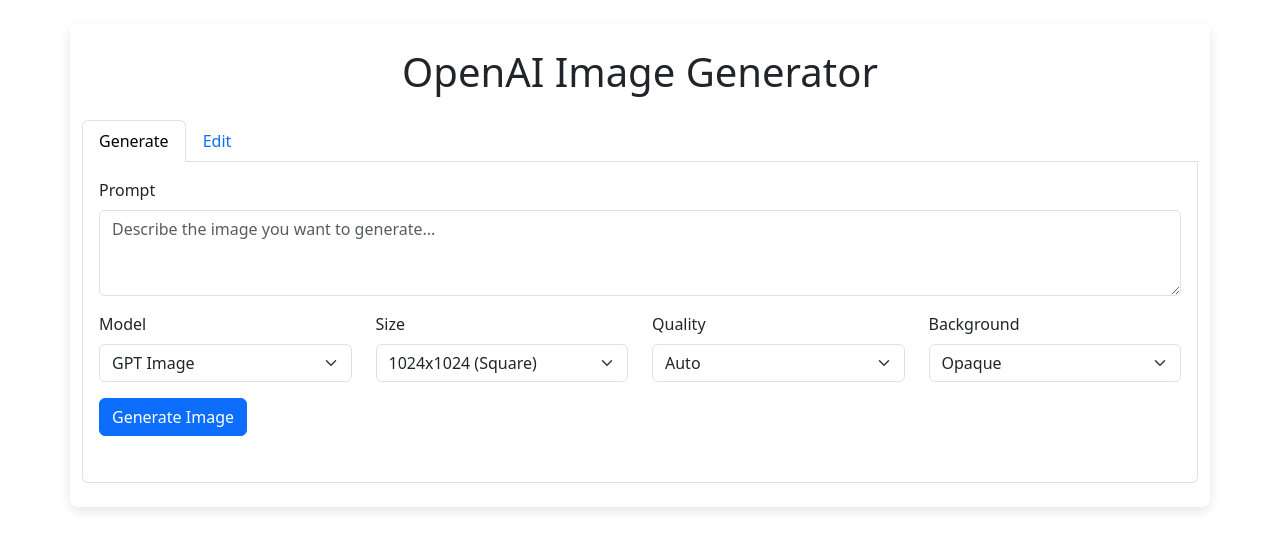
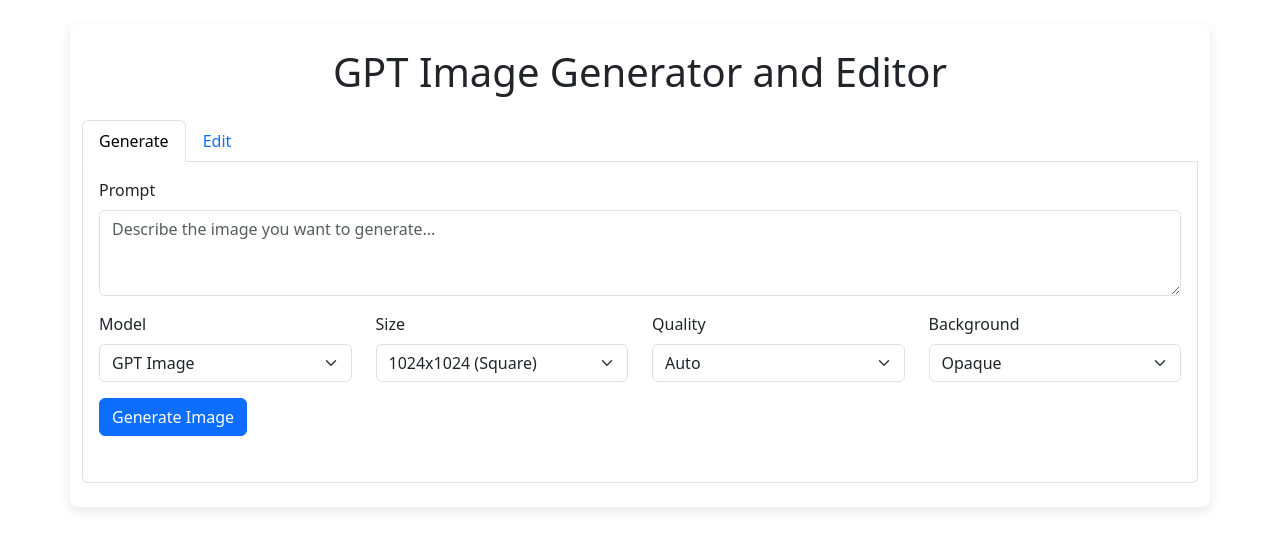
Before and after one commit to PierrunoYT/gpt-image-generator-and-editor, a Flask app: page / in a window 1280 px wide. Shown: the top 547 px of the page. Run offline with Flask 3, Linux system fonts and the light colour scheme; some libraries are stand-ins or nearby versions.

Commit message:
Update application title to GPT Image Generator and Editor
🤖 Generated with [Claude Code](https://claude.ai/code)

Co-Authored-By: Claude <noreply@anthropic.com>

```diff
--- a/templates/index.html
+++ b/templates/index.html
@@ -3,13 +3,13 @@
 <head>
     <meta charset="UTF-8">
     <meta name="viewport" content="width=device-width, initial-scale=1.0">
-    <title>OpenAI Image Generator</title>
+    <title>GPT Image Generator and Editor</title>
     <link rel="stylesheet" href="{{ url_for('static', filename='css/styles.css') }}">
     <link href="https://cdn.jsdelivr.net/npm/bootstrap@5.3.0/dist/css/bootstrap.min.css" rel="stylesheet">
 </head>
 <body>
     <div class="container mt-4">
-        <h1 class="text-center mb-4">OpenAI Image Generator</h1>
+        <h1 class="text-center mb-4">GPT Image Generator and Editor</h1>
 
         <ul class="nav nav-tabs" id="myTab" role="tablist">
             <li class="nav-item" role="presentation">
```
